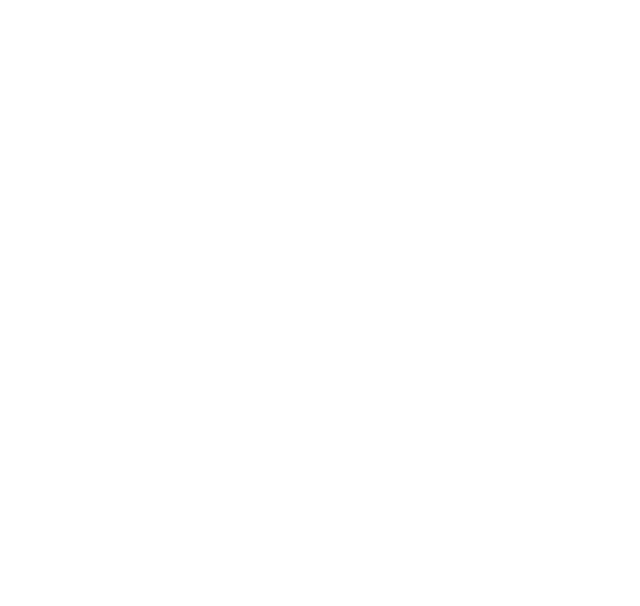
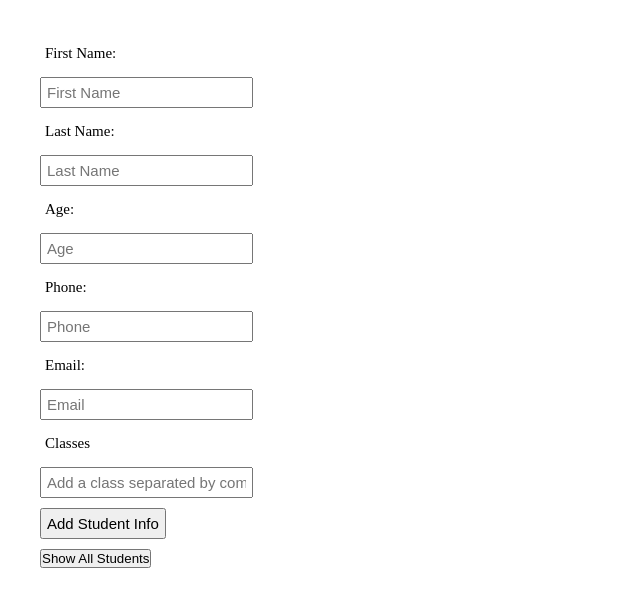
Before and after one commit to fralcala/LocalStorage, a website: page index.html in a window 1280 px wide. Shown: the whole page, without its empty margins (0-640 px from the left). Drawn offline with Linux system fonts and the light colour scheme.

Commit message:
Added labels and inputs

```diff
--- a/css/styles.css
+++ b/css/styles.css
@@ -0,0 +1,27 @@
+* {
+  margin: 0;
+  padding: 0;
+  box-sizing: border-box;
+}
+html,
+body {
+  height: 100%;
+  padding: 20px;
+}
+h1,
+h2,
+h3,
+h4,
+h5,
+h6,
+p {
+  margin-bottom: 16px;
+}
+
+label,
+input {
+  display: block;
+  margin-bottom: 10px;
+  font-size: 15px;
+  padding: 5px;
+}
--- a/index.html
+++ b/index.html
@@ -7,5 +7,38 @@
     <title>Local Storage</title>
     <link rel="stylesheet" href="css/styles.css" />
   </head>
-  <body></body>
+  <body>
+    <!-- FirstName -->
+    <label for="fName">First Name:</label>
+    <input type="text" id="firstName" placeholder="First Name" />
+
+    <!-- LastName -->
+    <label for="lName">Last Name:</label>
+    <input type="text" id="lastName" placeholder="Last Name" />
+
+    <!-- Age -->
+    <label for="age">Age:</label>
+    <input type="text" id="age" placeholder="Age" />
+
+    <!-- Phone -->
+    <label for="phone">Phone:</label>
+    <input type="text" id="phone" placeholder="Phone" />
+
+    <!-- Email -->
+    <label for="email">Email:</label>
+    <input type="text" id="email" placeholder="Email" />
+
+    <!-- classes -->
+    <label for="classes">Classes</label>
+    <input
+      type="text"
+      id="classes"
+      placeholder="Add a class separated by commas"
+    />
+    <input type="submit" id="submit" value="Add Student Info" />
+
+    <div>
+      <button id="showLocal">Show All Students</button>
+    </div>
+  </body>
 </html>
```
